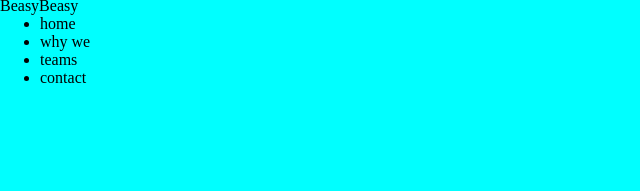
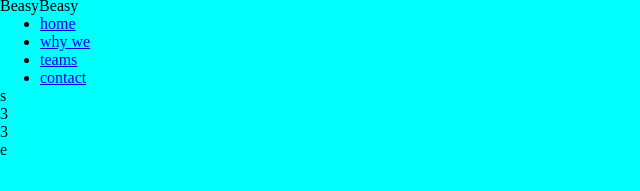
Before and after one commit to borkrit/BeasyBeasy, a plain HTML site: page index.html in a window 1280 px wide. Shown: the part 21-212 px from the top of the page, without its empty margins (0-640 px from the left). Drawn offline with Linux system fonts and the light colour scheme.

Commit message:
Add files via upload

```diff
--- a/index.html
+++ b/index.html
@@ -8,19 +8,33 @@
 </head>
 <body>
     <header>
-        <div>
+
             <img src="" alt="logo">
             <p class="title-company">BeasyBeasy</p>
             <nav>
-                <ul>
-                    <li>home</li>
-                    <li>why we</li>
-                    <li>teams</li>
-                    <li>contact</li>
+                <ul id="ul">
+                    <li><a href="#home">home</a></li>
+                    <li><a href="#why">why we</a></li>
+                    <li><a href="#teams">teams</a></li>
+                    <li><a href="#contact">contact</a></li>
                 </ul>
             </nav>
-        </div>
+
     </header>
+    <section class="contact container" id="home">
+        <p>s</p>
+    </section>
+    <section class="about container"id="why">
+        <p>3</p>
+    </section>
+    <section class="3 container" id="teams">
+        <p>3</p>
+    </section>
+
+    <section class="me container" id="contact">
+
+        <p>e</p>
+    </section>
     <script src="./script/index.js"></script>
 </body>
 </html>
```
